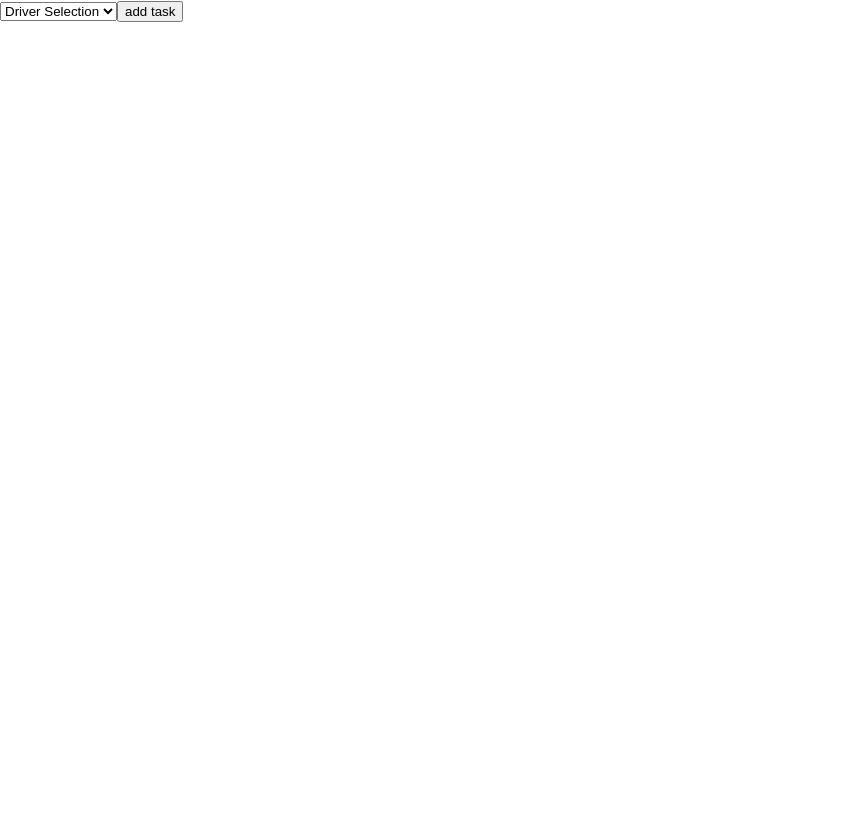
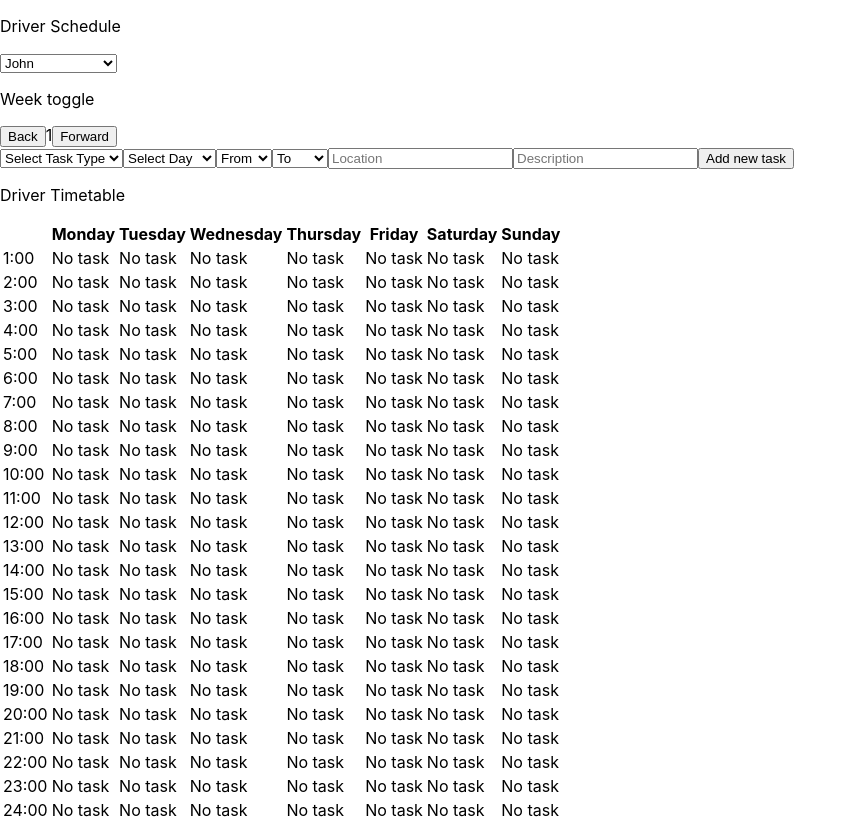
Before and after one commit to matichmike/roseDispatch, a React (Create React App) app: page / in a window 1280 px wide. Shown: the whole page, without its empty margins (0-857 px from the left). Before the commit the page ends 800 px from the top, so only its background shows below. Built offline with nearby package versions, Linux system fonts and the light colour scheme.

Commit message:
schedule added with ability to add tasks/cleaned up code

```diff
--- a/package.json
+++ b/package.json
@@ -3,13 +3,11 @@
   "version": "0.1.0",
   "private": true,
   "dependencies": {
-    "@fullcalendar/daygrid": "^5.1.0",
-    "@fullcalendar/react": "^5.1.0",
-    "@material-ui/core": "^4.11.0",
-    "@material-ui/icons": "^4.9.1",
     "@testing-library/jest-dom": "^4.2.4",
     "@testing-library/react": "^9.5.0",
     "@testing-library/user-event": "^7.2.1",
+    "mobx": "^5.15.4",
+    "mobx-react": "^6.2.3",
     "react": "^16.13.1",
     "react-dom": "^16.13.1",
     "react-scripts": "3.4.1",
--- a/src/App.js
+++ b/src/App.js
@@ -1,150 +1,239 @@
-import React, {useEffect, useState} from 'react';
-import './App.css';
-import TodoForm from "./components/TodoForm";
-import TodoList from "./components/TodoList";
-import Typography from "@material-ui/core/Typography";
-import {v4 as uuid} from "uuid";
-import buildYear from "./components/buildYear";
+import React, { useRef } from "react";
+import "./App.css";
+import { v4 as uuid } from "uuid";
+import { buildYear } from "./components/buildYear";
+import { observable, transaction } from 'mobx';
+import { observer } from "mobx-react";
 
-const LOCAL_STORAGE_KEY = "react-todo-list-todos";
-// {
+const DriverSelector = observer(({ viewModel }) => {
+  return (
+    <div>
+        <form>
+          <select value={viewModel.activeDriver} name="Drivers" id="Drivers" onChange={(e) => {
+              const value = e.target.value;
+              viewModel.activeDriver = value;
+          }}>
+            <option value="Driver Selection">Driver Selection</option>
+            { viewModel.drivers.map((driver, i) => <option key={`${driver}-${i}`} value={driver}>{driver}</option> ) }
+          </select>
+        </form>
+      </div>
+  );
+});
 
-//   state: {
-//     drivers: [
-//       {'John':[{
-//         taskName: 'pickup',
-//         date: new Date()}]},
-//       {'Ben':[{
-//         taskName: 'pickup',
-//         date: new Date()}]},
-//       {'Ken':[{
-//         taskName: 'pickup',
-//         date: new Date()}]}
-//     ]
-//   }
-//
-//   setDrivers: () => { .... }
-//
-// }
+const getDriverDay = (viewModel, day) => {
+  const { activeDriver, activeWeek, driverTimeline } = viewModel;
+  const currentDriverTimeline = driverTimeline[activeDriver];
+  if (!currentDriverTimeline) {
+    return;
+  }
+  return currentDriverTimeline[activeWeek].days[day];
+}
+
+const getTaskByDayTime = (viewModel, day, hour) => {
+  const { tasks } = viewModel;
+  const taskId = getDriverDay(viewModel, day).hours[hour];
+  const task = tasks.get(taskId);
+  return task;
+}
+
+const DriverTimeTable = observer(({ viewModel }) =>{
+
+  const rows = [];
+  for (let hour = 0; hour < 24; ++hour) {
+    const columns = [<td>{hour + 1}:00</td>];
+    for (let day = 0; day < 7; ++day) {
+        //.... todo:
+      let task = getTaskByDayTime(viewModel, day, hour);
+      if (task) {
+        task = <div>{task.type} - {task.description}</div>
+      }
+      columns.push(<td>{task || 'No task'}</td>)
+    }
+    rows.push(<tr>
+      {columns}
+    </tr>)
+  }
 
 
 
-class Task {
-  constructor(name, location, description, id) {
-    this.name = name;
-    this.location = location;
-    this.description = description;
-    this.id = id;
-  }
+  return (
+    <div>
+      <table className="Schedule-table" style={{ border: 1 }}>
+        <tr>
+          <th></th>
+          <th>Monday</th>
+          <th>Tuesday</th>
+          <th>Wednesday</th>
+          <th>Thursday</th>
+          <th>Friday</th>
+          <th>Saturday</th>
+          <th>Sunday</th>
+        </tr>
+        {rows}
+      </table>
+    </div>
+  )
+})
 
-  addTask(task) {
-
-  }
+const hoursRangeSelect = [];
+for (let singleHour = 0; singleHour < 24; singleHour++) {
+  hoursRangeSelect.push(singleHour);
 }
 
+const WeekToggle = observer(({ viewModel }) => {
+  return (
+    <div>
+      <button onClick={() => {
+        if(viewModel.activeWeek<2) {
+          return;
+        }
+        viewModel.activeWeek--
+      }}>
+        Back
+      </button>
+      <label for="week">{viewModel.activeWeek}</label>
+      <button onClick={() => {
+        if(viewModel.activeWeek>51) {
+          return;
+        }
+        viewModel.activeWeek++
+      }}>
+        Forward
+      </button>
+    </div>
+    )
+})
 
-function App() {
-  const initialTasks = [
-    {
-      1: {
-        driver: "John",
-        task: "Pick-up",
-        location: "Toronto",
-        description: "Refrigerators x10, Washing Machines x20"
-      }
-    }
-  ];
+const AddDriverTask = ({ viewModel }) => {
 
-  const initialDrivers = {
-    John: [],
-    Ben: [],
-    Ken: []
-  };
+  const typeInput = React.useRef();
+  const locationInput = React.useRef();
+  const descriptionInput = React.useRef();
+  const daySelectInput = React.useRef();
+  const hourFromSelect = React.useRef();
+  const hourToSelect = React.useRef();
 
-  const [tasks, setTasks] = useState(initialTasks);
-
-  const [drivers, setDrivers] = useState(initialDrivers);
-
-  const initialYear = buildYear();
-
-  const [year, setYear] = useState(initialYear);
+  return (
+    <div>
+      <select ref={typeInput} name="Task Type">
+            <option>Select Task Type</option>
+            <option value="Pick-up">Pick-Up</option>
+            <option value="Drop-off">Drop-Off</option>
+            <option value="Other">Other</option>
+      </select>
+      <select ref={daySelectInput} name="Day Selection">
+            <option>Select Day</option>
+            <option value="0">Monday</option>
+            <option value="1">Tuesday</option>
+            <option value="2">Wednesday</option>
+            <option value="3">Thursday</option>
+            <option value="4">Friday</option>
+            <option value="5">Saturday</option>
+            <option value="6">Sunday</option>
+      </select>
+      <select ref={hourFromSelect} name="Hour From">
+            <option>From</option>
+            { hoursRangeSelect.map((i) => <option> {i}:00 </option> )}
 
 
 
-  function addTask(driverName) {
-    const newTask = {taskname: 'dropoff', date: new Date()};
-    const driver = drivers[driverName];
-    const driverCopy = [...driver].push(newTask);
-    setDrivers({
-      ...drivers,
-      [driverName]: driverCopy
-    });
-  }
+      </select>
+      <select ref={hourToSelect} name="Hour To">
+            <option>To</option>
+            { hoursRangeSelect.map((i) => <option> {i}:00 </option> )}
 
-  function handleClick(event) {
-    event.preventDefault();
-    addTask('John');
-  }
+      </select>
+      {/* todo: 1) day selector 2) hour selector I have problem with value?*/}
+      <input ref={locationInput} name="location" type="text" placeholder="Location" />
+      <input ref={descriptionInput} name="description" type="text" placeholder="Description" />
+      <button  onClick={() => {
+        const type = typeInput.current.value;
+        if (!type) {
+          return alert('Please select Type first');
+        }
+        const location = locationInput.current.value;
+        const description = descriptionInput.current.value;
+        const day = daySelectInput.current.value;
+        const from = Number.parseInt(hourFromSelect.current.value);
+        const to = Number.parseInt(hourToSelect.current.value);
 
-  const [todos, setTodos] = useState([]);
+        // !!!! use Number.parseInt()
+        //  for day and hour selector
 
-  useEffect(() => {
-    const storageTodos = JSON.parse(localStorage.getItem(LOCAL_STORAGE_KEY));
-    if (storageTodos) {
-      setTodos(storageTodos);
-    }
-  }, [])
+        // todo: assert TO < FROM !!!!!!
+        if (to < from ) {
+          return alert('Invalid time range!')
+        }
 
-  useEffect(() => {
-    localStorage.setItem(LOCAL_STORAGE_KEY, JSON.stringify(todos))
-  }, [todos]);
 
-  function addTodo(todo) {
-    setTodos([todo, ...todos]);
-  }
 
-  function toggleComplete(id) {
-    setTodos(
-      todos.map(todo => {
-        if (todo.id === id) {
-          return {
-            ...todo,
-            completed: !todo.completed
-          };
-        }
-        return todo;
-      })
-    )
-  }
+         const driverDay = getDriverDay(viewModel, day);
 
-  function removeTodo(id) {
-    setTodos(todos.filter(todo => todo.id !== id));
-  }
+         // todo: check overlaps
+         // !!!!!
+         // !!!!!
+
+        const taskId = uuid();
+        const newTask = {
+          id: taskId,
+          type,
+          location,
+          description
+        };
+
+
+        transaction(() => {
+          viewModel.tasks.set(taskId, newTask);
+
+          // if task is overriden completely - remove it from viewModel tasks
+
+          for (let i = from; i <= to; i++) {
+              driverDay.hours[i] = taskId;
+          }
+
+        });
+      }}>Add new task</button>
+    </div>
+  )
+}
+
+function App() {
+
+  const { current: viewModel } = useRef(observable({
+    drivers: ["John", "Ben", "Ken"],
+    tasks: new Map(),
+    activeDriver: "John",
+    driverTimeline: {
+      John: buildYear(),
+      Ben: buildYear(),
+      Ken: buildYear(),
+    },
+    activeWeek: 1
+  }));
 
   return (
     <div>
-      <form>
-        <select name="Drivers" id="Drivers">
-        <option value="Driver Selection">Driver Selection</option>
-        <option value="John">John</option>
-        <option value="Ben">Ben</option>
-        <option value="Ken">Ken</option>
-        </select>
-        <button onClick={handleClick}>
-          add task
-        </button>
-      </form>
+      <p>Driver Schedule</p>
+      <DriverSelector viewModel={viewModel}></DriverSelector>
+
+      <div>
+        <p>Week toggle</p>
+        <WeekToggle viewModel={viewModel}></WeekToggle>
+      </div>
+
+      <div>
+        <AddDriverTask viewModel={viewModel}></AddDriverTask>
+      </div>
+
+      <div>
+        <p>Driver Timetable</p>
+        <DriverTimeTable viewModel={viewModel}></DriverTimeTable>
+      </div>
+
+
     </div>
   );
 }
 
 export default App;
-
-{/* <div className="App">
-        <Typography style={{padding: 16}} variant="h1">rosedispatch</Typography>
-        <TodoForm addTodo={addTodo} />
-        <TodoList
-        todos={todos}
-        toggleComplete={toggleComplete}
-        removeTodo={removeTodo}/>
-    </div> */}
--- a/src/components/Todo.js
+++ /dev/null
@@ -1,32 +0,0 @@
-import React from "react";
-import {Checkbox, IconButton, ListItem, Typography} from "@material-ui/core";
-import CloseIcon from "@material-ui/icons/Close";
-
-function Todo({ todo, toggleComplete, removeTodo }) {
-  function handleCheckboxClick() {
-    toggleComplete(todo.id);
-  }
-
-  function handleRemoveClick() {
-    removeTodo(todo.id);
-  }
-
-  return (
-    <div style={{ display: "flex"}}>
-    <Checkbox
-      checked={todo.completed}
-      onClick={handleCheckboxClick} />
-    <Typography variant="body1" style={{
-        color:'black',
-        textDecoration: todo.completed ? "line-through" : null
-      }}>
-      {todo.task}
-      </Typography>
-    <IconButton onClick={handleRemoveClick}>
-      <CloseIcon />
-    </IconButton>
-    </div>
-  )
-}
-
-export default Todo;
--- a/src/components/TodoList.js
+++ /dev/null
@@ -1,19 +0,0 @@
-import React from "react";
-import Todo from "./Todo";
-import { List } from "@material-ui/core"
-
-function TodoList({ todos, toggleComplete, removeTodo }) {
-  return (
-    <List>
-      {todos.map(todo => (
-        <Todo
-        key={todo.id}
-        todo={todo}
-        toggleComplete={toggleComplete}
-        removeTodo={removeTodo} />
-      ))}
-    </List>
-  );
-}
-
-export default TodoList;
--- a/src/components/buildYear.js
+++ b/src/components/buildYear.js
@@ -1,63 +1,19 @@
-class Day {
-  constructor() {
-    this.hours = new Array(24); // [_, _, _, task_id, task_id, task_id, ... _] undefined
-  }
-
-  getHour(index) {
-    return this.hours[index];
-  }
-
-  addTask(task, startHour, endHour) {
-    for (let i = startHour; i <= endHour; i++) {
-      this.hours[i] = task;
-    }
-  }
-}
-
-class Week {
-  constructor() {
-    this.days = [];
-    for (let i = 0; i < 7; i++) {
-      this.days.push(new Day());
-    }
-  }
-
-  getDay(index) { // 6
-    return this.days[index];
-  }
-}
-
-class Year {
-  constructor() {
-    this.weeks = [];
-    for (let i = 0; i < 52; i++) {
-      this.days.push(new Week());
-    }
-  }
-
-  getWeek(index) { // 10
-    return this.weeks[index];
-  }
-}
-
-function buildDay() {
-  return new Array(24);
-}
-
-function buildWeek() {
+const buildWeek = () => {
   const days = [];
-  for (let i = 0; i < 7; i++) {
-    days.push(buildDay());
+  for (let i = 0; i < 7; ++i) {
+    days.push({
+      hours: new Array(24)
+    })
   }
   return days;
 }
 
-function buildYear() {
+export const buildYear = () => {
   const weeks = [];
-  for (let i = 0; i < 52; i++) {
-    weeks.push(buildWeek());
+  for (let i = 0; i < 52; ++i) {
+    weeks.push({
+      days: buildWeek()
+    })
   }
   return weeks;
 }
-
-export default buildYear;
```
Also changed, not shown: src/components/TodoForm.js (deleted, +0 -38 lines), 2 other files (tests, documents, lock files or other folders).
